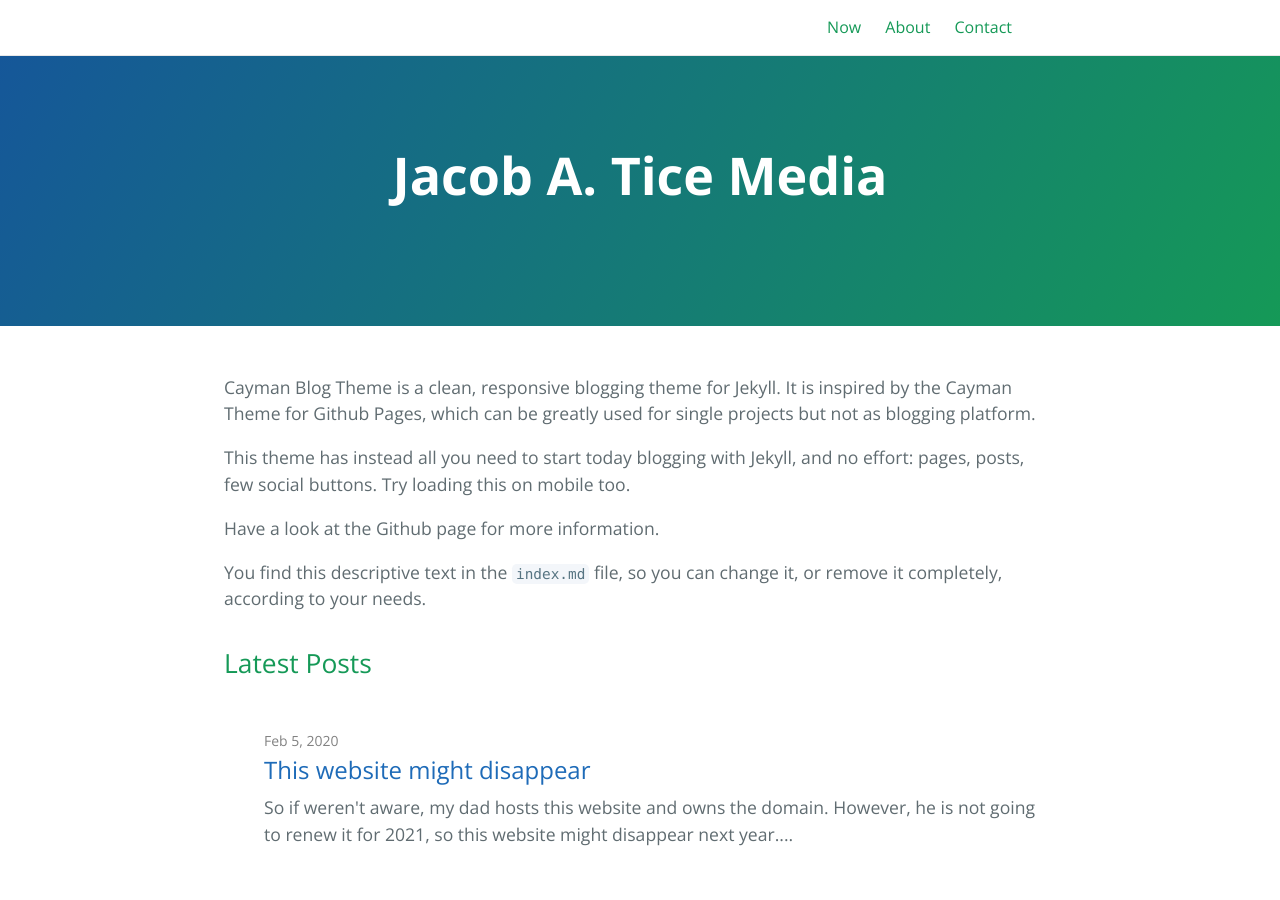
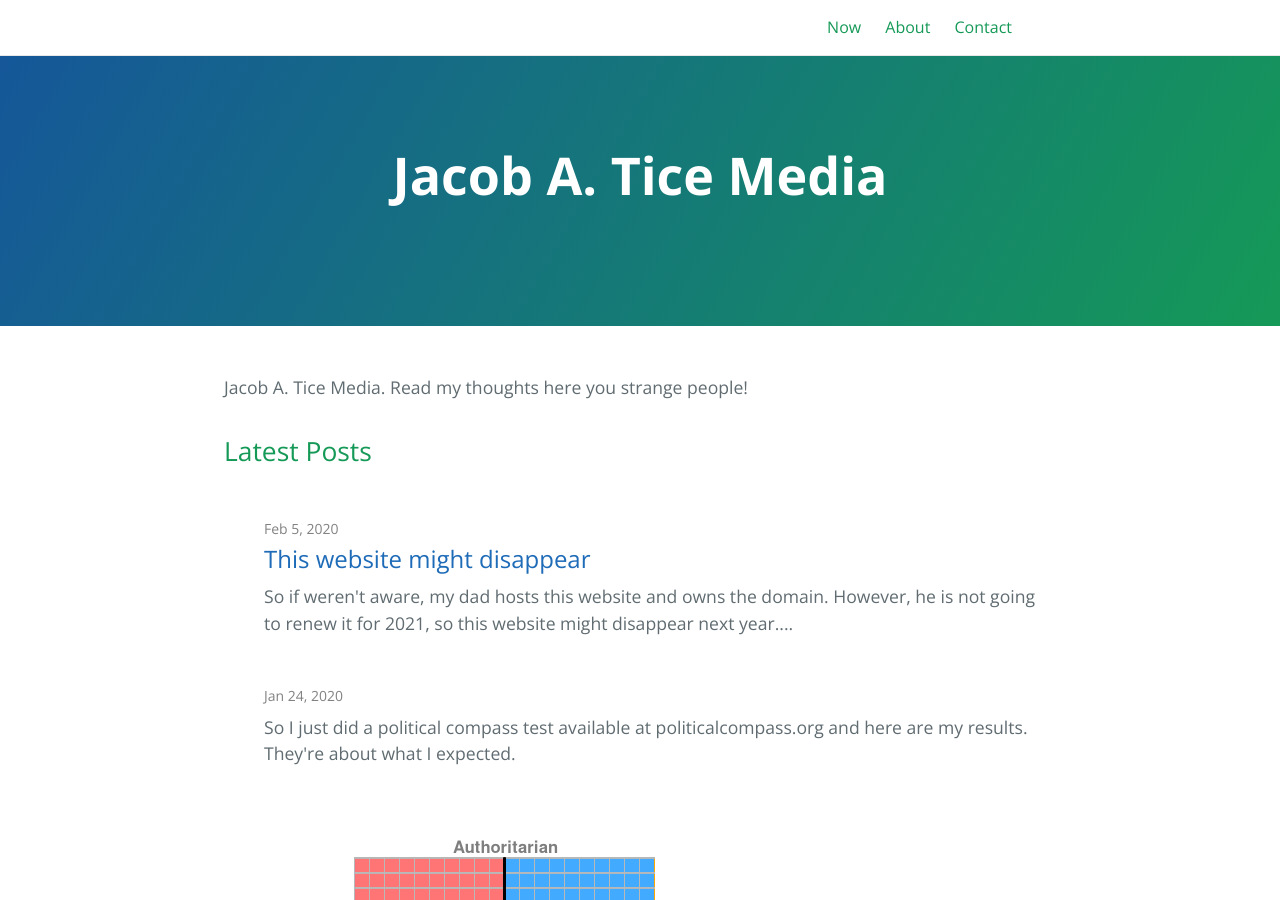
Before and after one commit to Jacob-A-Tice-Media/daemonspudguy.github.io, a Jekyll site: the page built from index.md, in a window 1280 px wide and 900 px high. Built offline with Jekyll 4.4.1, drawn with Linux system fonts in a browser that asks for light colours.

Commit message:
Update index.md

```diff
--- a/index.md
+++ b/index.md
@@ -1,17 +1,5 @@
 ---
-#
-# Here you can change the text shown in the Home page before the Latest Posts section.
-#
-# Edit cayman-blog's home layout in _layouts instead if you wanna make some changes
-# See: https://jekyllrb.com/docs/themes/#overriding-theme-defaults
-#
 layout: home
 ---
 
-Cayman Blog Theme is a clean, responsive blogging theme for Jekyll. It is inspired by the Cayman Theme for Github Pages, which can be greatly used for single projects but not as blogging platform.
-
-This theme has instead all you need to start today blogging with Jekyll, and no effort: pages, posts, few social buttons. Try loading this on mobile too.
-
-Have a look at the Github page for more information.
-
-You find this descriptive text in the `index.md` file, so you can change it, or remove it completely, according to your needs.
+Jacob A. Tice Media. Read my thoughts here you strange people!
```
